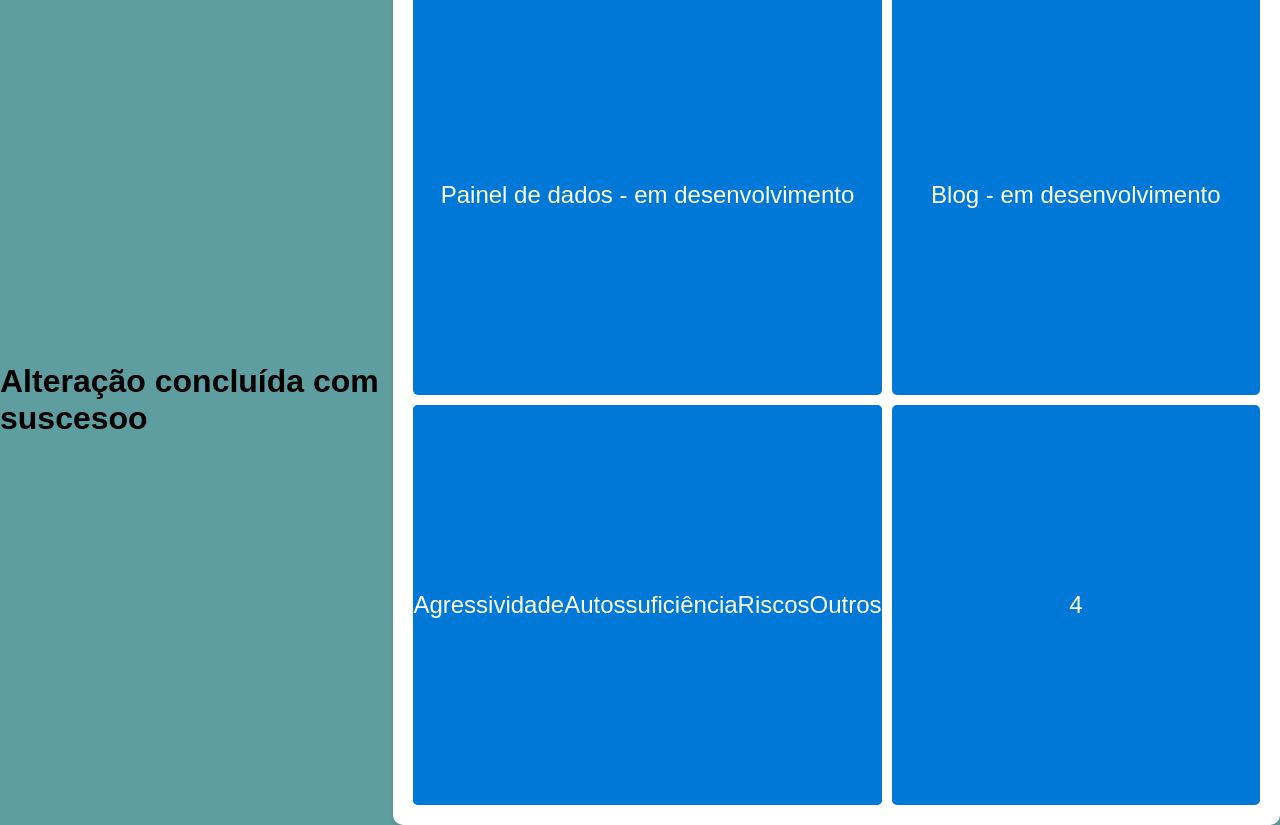
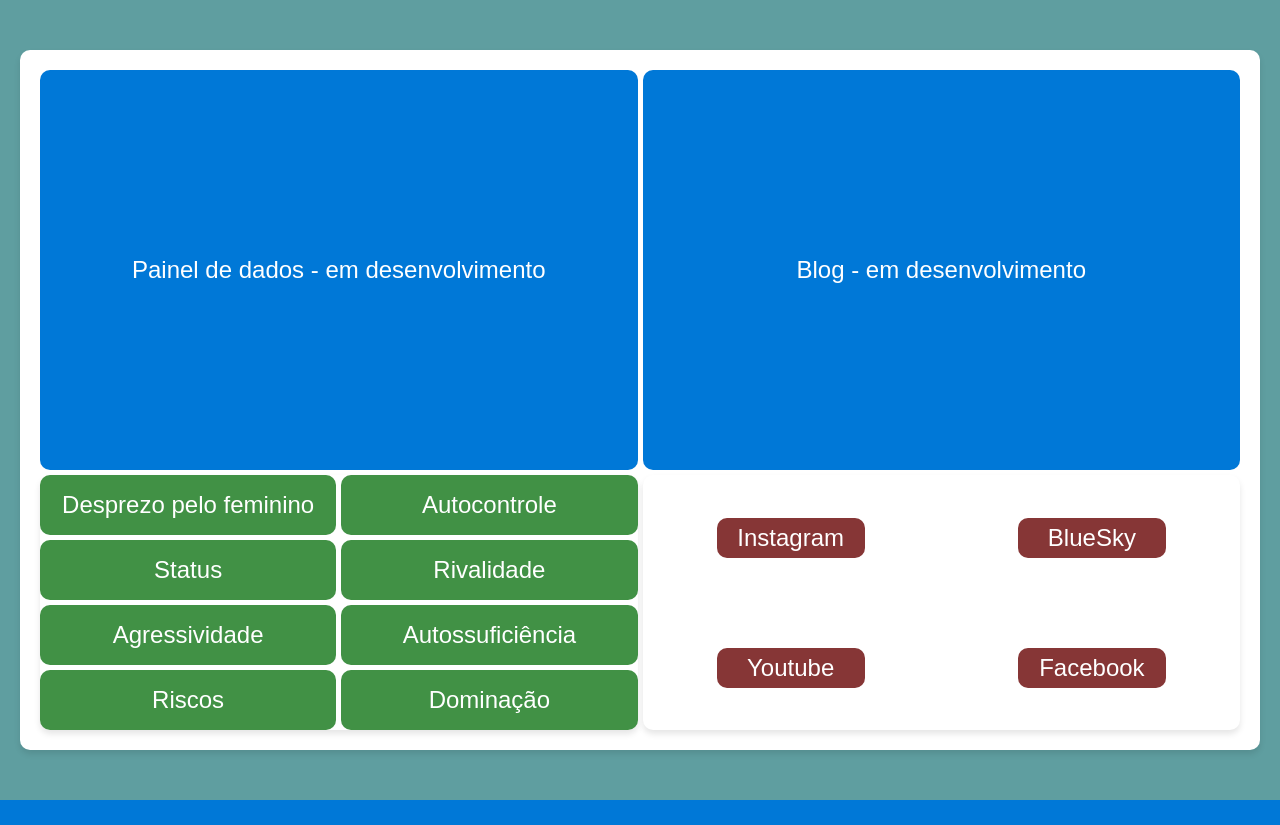
Before and after one commit to rolfregehr/raiz, a Python web app: template inicio/templates/inicio/base.html in a window 1280 px wide. After the commit the page ends 800 px from the top, so only its background shows below. Run offline with Jinja, Linux system fonts and the light colour scheme; the template is opened without the code that fills it, so the values that code supplies are empty.

Commit message:
ajustes conteúdo e css

```diff
--- a/inicio/templates/inicio/base.html
+++ b/inicio/templates/inicio/base.html
@@ -1,6 +1,8 @@
 <!DOCTYPE html>
 <html lang="en">
 <head>
+    <link rel="icon" href="icon.jpeg" type="image/jpeg">
+
     <style type="text/css">
         body {
             background-color: cadetblue;
@@ -20,17 +22,33 @@
         /* Container do grid */
         .grid-container {
             display: grid;
-            gap: 10px;
+            gap: 5px;
             grid-template-columns: repeat(2, 1fr);
             /* 2 colunas de tamanhos iguais */
             grid-template-rows: auto;
             /* Altura automática */
-            width: 90%;
+            width: 95%;
             /* Ajustável conforme necessário */
-            max-width: 900px;
+            max-width: 1200px;
             /* Largura máxima */
             background: white;
             padding: 20px;
+            border-radius: 10px;
+            box-shadow: 0 4px 6px rgba(0, 0, 0, 0.1);
+        }
+          .grid-container-inferior {
+            display: grid;
+            gap: 5px;
+            grid-template-columns: repeat(2, 1fr);
+            /* 2 colunas de tamanhos iguais */
+            grid-template-rows: auto;
+            /* Altura automática */
+            width: 100%;
+            /* Ajustável conforme necessário */
+            max-width: 1200px;
+            /* Largura máxima */
+            background: white;
+            padding: 0px;
             border-radius: 10px;
             box-shadow: 0 4px 6px rgba(0, 0, 0, 0.1);
         }
@@ -44,11 +62,34 @@
             background-color: #0078d7;
             color: white;
             font-size: 1.5rem;
-            border-radius: 5px;
+            border-radius: 10px;
         }
-
+        .grid-item-interno {
+            display: flex;
+            justify-content: center;
+            align-items: center;
+            height: 60px;
+            background-color:rgb(65, 145, 69);
+            grid-template-columns: repeat(4, 1fr);
+            color: white;
+            font-size: 1.5rem;
+            border-radius: 10px;
+        }
+        .grid-item-interno-redes {
+            display: flex;
+            justify-content: center;
+            align-items: center;
+            height: 40px;
+            background-color:rgb(134, 54, 54);
+            grid-template-columns: repeat(2, 1fr);
+            color: white;
+            font-size: 1.5rem;
+            width: 50%;
+            border-radius: 10px;
+            margin: auto;
+        }
         /* Responsividade */
-        @media (max-width: 900px) {
+        @media (max-width: 1200px) {
             .grid-container {
                 grid-template-columns: 1fr;
                 /* Apenas uma coluna em telas menores */
@@ -59,17 +100,25 @@
     <meta name="viewport" content="width=device-width, initial-scale=1.0">
     <title>iSMH</title>
 <body>
-    <h1>Alteração concluída com suscesoo</h1>
     <div class="grid-container">
         <div class="grid-item">Painel de dados - em desenvolvimento</div>
         <div class="grid-item">Blog - em desenvolvimento</div>
-        <div class="grid-item">
-            <div class="grid-item">Agressividade</div>
-            <div class="grid-item">Autossuficiência</div>
-            <div class="grid-item">Riscos</div>
-            <div class="grid-item">Outros</div>
-        </div>
-        <div class="grid-item">4</div>
+        <div class="grid-container-inferior">
+            <div class="grid-item-interno">Desprezo pelo feminino</div>
+            <div class="grid-item-interno">Autocontrole</div>
+            <div class="grid-item-interno">Status</div>
+            <div class="grid-item-interno">Rivalidade</div>
+            <div class="grid-item-interno">Agressividade</div>
+            <div class="grid-item-interno">Autossuficiência</div>
+            <div class="grid-item-interno">Riscos</div>
+            <div class="grid-item-interno">Dominação</div>
     </div>
+    <div class="grid-container-inferior">
+        <div class="grid-item-interno-redes">Instagram</div>
+        <div class="grid-item-interno-redes">BlueSky</div>
+        <div class="grid-item-interno-redes">Youtube</div>
+        <div class="grid-item-interno-redes">Facebook</div>
+</div>
+</div>
 </body>
 </html>
```
Also changed, not shown: inicio/templates/inicio/avatar.jpeg (added), inicio/templates/inicio/icon.png (added).
